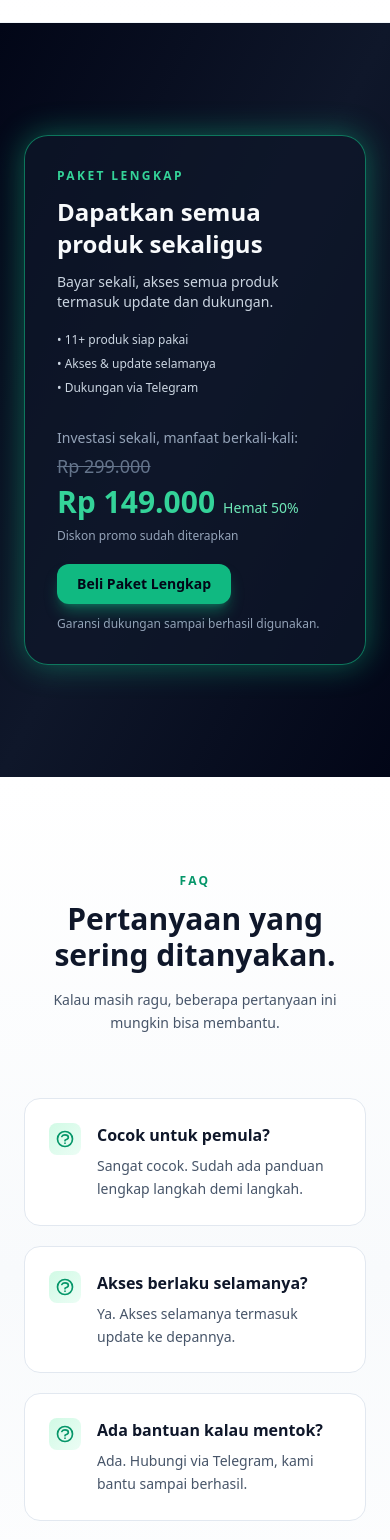
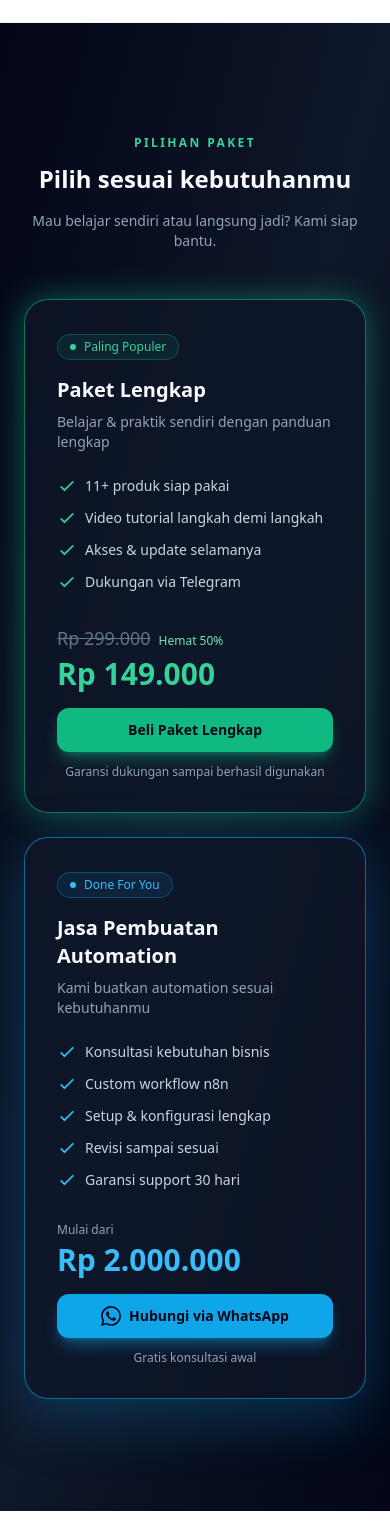
Before and after one commit to NaufalMubarok/jago_n8n, a Next.js app: page / in a window 390 px wide. Shown: the part 7480-9020 px from the top of the page. Built offline with nearby package versions, Linux system fonts and the light colour scheme.

Commit message:
update project

```diff
--- a/pages/index.tsx
+++ b/pages/index.tsx
@@ -356,66 +356,169 @@ export default function Home() {
         id="pricing"
         className="px-6 md:px-20 py-28 bg-gradient-to-br from-slate-950 via-slate-900 to-slate-950 text-slate-50"
       >
-        <div className="max-w-4xl mx-auto">
+        <div className="max-w-6xl mx-auto">
           <ScrollReveal>
-            <div className="rounded-3xl border border-emerald-500/60 bg-slate-900/70 p-8 md:p-10 shadow-[0_18px_60px_rgba(15,118,110,0.45)] animate-glow">
-              <div className="flex flex-col md:flex-row md:items-center md:justify-between gap-8">
-                <div>
+            <div className="text-center mb-12">
               <p className="text-xs font-semibold tracking-[0.2em] text-emerald-400 uppercase mb-3">
-                    Paket lengkap
+                Pilihan Paket
               </p>
-                  <h2 className="text-2xl sm:text-3xl md:text-4xl font-bold mb-3">
-                    Dapatkan semua produk sekaligus
+              <h2 className="text-2xl sm:text-3xl md:text-4xl font-bold mb-4">
+                Pilih sesuai kebutuhanmu
               </h2>
-                  <p className="text-sm md:text-base text-slate-300 max-w-xl">
-                    Bayar sekali, akses semua produk termasuk update dan dukungan.
+              <p className="text-sm md:text-base text-slate-400 max-w-2xl mx-auto">
+                Mau belajar sendiri atau langsung jadi? Kami siap bantu.
+              </p>
+            </div>
+          </ScrollReveal>
+
+          <div className="grid md:grid-cols-2 gap-6 md:gap-8">
+            {/* Paket Lengkap - DIY */}
+            <ScrollReveal delay={100}>
+              <div className="rounded-3xl border border-emerald-500/60 bg-slate-900/70 p-8 md:p-10 shadow-[0_18px_60px_rgba(15,118,110,0.45)] animate-glow h-full flex flex-col">
+                <div className="flex-1">
+                  <div className="inline-flex items-center gap-2 rounded-full border border-emerald-500/30 bg-emerald-500/10 px-3 py-1 text-xs font-medium text-emerald-400 mb-4">
+                    <span className="h-1.5 w-1.5 rounded-full bg-emerald-400" />
+                    Paling Populer
+                  </div>
+                  <h3 className="text-xl sm:text-2xl font-bold mb-2">
+                    Paket Lengkap
+                  </h3>
+                  <p className="text-sm text-slate-400 mb-6">
+                    Belajar & praktik sendiri dengan panduan lengkap
                   </p>
 
-                  <ul className="mt-5 space-y-2 text-xs sm:text-sm text-slate-300">
-                    <li>• 11+ produk siap pakai</li>
-                    <li>• Akses & update selamanya</li>
-                    <li>• Dukungan via Telegram</li>
+                  <ul className="space-y-3 text-sm text-slate-300 mb-8">
+                    <li className="flex items-center gap-2">
+                      <svg className="w-5 h-5 text-emerald-400 flex-shrink-0" fill="none" stroke="currentColor" viewBox="0 0 24 24">
+                        <path strokeLinecap="round" strokeLinejoin="round" strokeWidth={2} d="M5 13l4 4L19 7" />
+                      </svg>
+                      11+ produk siap pakai
+                    </li>
+                    <li className="flex items-center gap-2">
+                      <svg className="w-5 h-5 text-emerald-400 flex-shrink-0" fill="none" stroke="currentColor" viewBox="0 0 24 24">
+                        <path strokeLinecap="round" strokeLinejoin="round" strokeWidth={2} d="M5 13l4 4L19 7" />
+                      </svg>
+                      Video tutorial langkah demi langkah
+                    </li>
+                    <li className="flex items-center gap-2">
+                      <svg className="w-5 h-5 text-emerald-400 flex-shrink-0" fill="none" stroke="currentColor" viewBox="0 0 24 24">
+                        <path strokeLinecap="round" strokeLinejoin="round" strokeWidth={2} d="M5 13l4 4L19 7" />
+                      </svg>
+                      Akses & update selamanya
+                    </li>
+                    <li className="flex items-center gap-2">
+                      <svg className="w-5 h-5 text-emerald-400 flex-shrink-0" fill="none" stroke="currentColor" viewBox="0 0 24 24">
+                        <path strokeLinecap="round" strokeLinejoin="round" strokeWidth={2} d="M5 13l4 4L19 7" />
+                      </svg>
+                      Dukungan via Telegram
+                    </li>
                   </ul>
                 </div>
 
-                <div className="md:text-right">
-                  <div className="text-sm text-slate-400 mb-1">
-                    Investasi sekali, manfaat berkali-kali:
-                  </div>
-                  <div className="flex flex-col md:items-end gap-1">
-                    <div className="flex items-baseline gap-2 md:justify-end">
+                <div>
+                  <div className="flex items-baseline gap-2 mb-1">
                     <span className="text-lg text-slate-500 line-through">
                       Rp 299.000
                     </span>
-                    </div>
-                    <div className="flex items-baseline gap-2 md:justify-end">
-                      <span className="text-3xl md:text-4xl font-bold text-emerald-400">
-                        Rp 149.000
-                      </span>
-                      <span className="text-sm text-emerald-300 font-medium">
+                    <span className="text-xs text-emerald-300 font-medium">
                       Hemat 50%
                     </span>
                   </div>
-                    <p className="text-xs text-slate-400 mt-1">
-                      Diskon promo sudah diterapkan
-                    </p>
+                  <div className="text-3xl md:text-4xl font-bold text-emerald-400 mb-4">
+                    Rp 149.000
                   </div>
 
                   <a
                     href="/checkout"
-                    className="mt-5 inline-flex items-center justify-center px-5 sm:px-7 py-2.5 sm:py-3 rounded-xl bg-emerald-500 hover:bg-emerald-400 text-slate-950 font-semibold shadow-lg shadow-emerald-500/40 transition text-sm md:text-base hover:scale-105 hover:shadow-xl hover:shadow-emerald-500/60 relative overflow-hidden group"
+                    className="w-full inline-flex items-center justify-center px-5 sm:px-7 py-3 rounded-xl bg-emerald-500 hover:bg-emerald-400 text-slate-950 font-semibold shadow-lg shadow-emerald-500/40 transition text-sm md:text-base hover:scale-105 hover:shadow-xl hover:shadow-emerald-500/60 relative overflow-hidden group"
                   >
                     <span className="relative z-10">Beli Paket Lengkap</span>
                     <div className="absolute inset-0 shimmer opacity-0 group-hover:opacity-100"></div>
                   </a>
 
-                  <p className="mt-3 text-xs text-slate-400">
-                    Garansi dukungan sampai berhasil digunakan.
+                  <p className="mt-3 text-xs text-slate-400 text-center">
+                    Garansi dukungan sampai berhasil digunakan
                   </p>
                 </div>
               </div>
+            </ScrollReveal>
+
+            {/* Jasa Pembuatan Automation */}
+            <ScrollReveal delay={200}>
+              <div className="rounded-3xl border border-sky-500/60 bg-slate-900/70 p-8 md:p-10 shadow-[0_18px_60px_rgba(14,165,233,0.25)] h-full flex flex-col">
+                <div className="flex-1">
+                  <div className="inline-flex items-center gap-2 rounded-full border border-sky-500/30 bg-sky-500/10 px-3 py-1 text-xs font-medium text-sky-400 mb-4">
+                    <span className="h-1.5 w-1.5 rounded-full bg-sky-400" />
+                    Done For You
+                  </div>
+                  <h3 className="text-xl sm:text-2xl font-bold mb-2">
+                    Jasa Pembuatan Automation
+                  </h3>
+                  <p className="text-sm text-slate-400 mb-6">
+                    Kami buatkan automation sesuai kebutuhanmu
+                  </p>
+
+                  <ul className="space-y-3 text-sm text-slate-300 mb-8">
+                    <li className="flex items-center gap-2">
+                      <svg className="w-5 h-5 text-sky-400 flex-shrink-0" fill="none" stroke="currentColor" viewBox="0 0 24 24">
+                        <path strokeLinecap="round" strokeLinejoin="round" strokeWidth={2} d="M5 13l4 4L19 7" />
+                      </svg>
+                      Konsultasi kebutuhan bisnis
+                    </li>
+                    <li className="flex items-center gap-2">
+                      <svg className="w-5 h-5 text-sky-400 flex-shrink-0" fill="none" stroke="currentColor" viewBox="0 0 24 24">
+                        <path strokeLinecap="round" strokeLinejoin="round" strokeWidth={2} d="M5 13l4 4L19 7" />
+                      </svg>
+                      Custom workflow n8n
+                    </li>
+                    <li className="flex items-center gap-2">
+                      <svg className="w-5 h-5 text-sky-400 flex-shrink-0" fill="none" stroke="currentColor" viewBox="0 0 24 24">
+                        <path strokeLinecap="round" strokeLinejoin="round" strokeWidth={2} d="M5 13l4 4L19 7" />
+                      </svg>
+                      Setup & konfigurasi lengkap
+                    </li>
+                    <li className="flex items-center gap-2">
+                      <svg className="w-5 h-5 text-sky-400 flex-shrink-0" fill="none" stroke="currentColor" viewBox="0 0 24 24">
+                        <path strokeLinecap="round" strokeLinejoin="round" strokeWidth={2} d="M5 13l4 4L19 7" />
+                      </svg>
+                      Revisi sampai sesuai
+                    </li>
+                    <li className="flex items-center gap-2">
+                      <svg className="w-5 h-5 text-sky-400 flex-shrink-0" fill="none" stroke="currentColor" viewBox="0 0 24 24">
+                        <path strokeLinecap="round" strokeLinejoin="round" strokeWidth={2} d="M5 13l4 4L19 7" />
+                      </svg>
+                      Garansi support 30 hari
+                    </li>
+                  </ul>
+                </div>
+
+                <div>
+                  <div className="text-xs text-slate-400 mb-1">
+                    Mulai dari
+                  </div>
+                  <div className="text-3xl md:text-4xl font-bold text-sky-400 mb-4">
+                    Rp 2.000.000
+                  </div>
+
+                  <a
+                    href="https://wa.me/6281234306725?text=Halo,%20saya%20tertarik%20dengan%20jasa%20pembuatan%20automation"
+                    target="_blank"
+                    rel="noopener noreferrer"
+                    className="w-full inline-flex items-center justify-center gap-2 px-5 sm:px-7 py-3 rounded-xl bg-sky-500 hover:bg-sky-400 text-slate-950 font-semibold shadow-lg shadow-sky-500/40 transition text-sm md:text-base hover:scale-105 hover:shadow-xl hover:shadow-sky-500/60"
+                  >
+                    <svg className="w-5 h-5" fill="currentColor" viewBox="0 0 24 24">
+                      <path d="M17.472 14.382c-.297-.149-1.758-.867-2.03-.967-.273-.099-.471-.148-.67.15-.197.297-.767.966-.94 1.164-.173.199-.347.223-.644.075-.297-.15-1.255-.463-2.39-1.475-.883-.788-1.48-1.761-1.653-2.059-.173-.297-.018-.458.13-.606.134-.133.298-.347.446-.52.149-.174.198-.298.298-.497.099-.198.05-.371-.025-.52-.075-.149-.669-1.612-.916-2.207-.242-.579-.487-.5-.669-.51-.173-.008-.371-.01-.57-.01-.198 0-.52.074-.792.372-.272.297-1.04 1.016-1.04 2.479 0 1.462 1.065 2.875 1.213 3.074.149.198 2.096 3.2 5.077 4.487.709.306 1.262.489 1.694.625.712.227 1.36.195 1.871.118.571-.085 1.758-.719 2.006-1.413.248-.694.248-1.289.173-1.413-.074-.124-.272-.198-.57-.347m-5.421 7.403h-.004a9.87 9.87 0 01-5.031-1.378l-.361-.214-3.741.982.998-3.648-.235-.374a9.86 9.86 0 01-1.51-5.26c.001-5.45 4.436-9.884 9.888-9.884 2.64 0 5.122 1.03 6.988 2.898a9.825 9.825 0 012.893 6.994c-.003 5.45-4.437 9.884-9.885 9.884m8.413-18.297A11.815 11.815 0 0012.05 0C5.495 0 .16 5.335.157 11.892c0 2.096.547 4.142 1.588 5.945L.057 24l6.305-1.654a11.882 11.882 0 005.683 1.448h.005c6.554 0 11.89-5.335 11.893-11.893a11.821 11.821 0 00-3.48-8.413z" />
+                    </svg>
+                    Hubungi via WhatsApp
+                  </a>
+
+                  <p className="mt-3 text-xs text-slate-400 text-center">
+                    Gratis konsultasi awal
+                  </p>
+                </div>
               </div>
             </ScrollReveal>
+          </div>
         </div>
       </section>
 
--- a/pages/projects/[slug].tsx
+++ b/pages/projects/[slug].tsx
@@ -189,7 +189,7 @@ export default function ProjectDetail() {
               <div className="space-y-1">
                 <div className="flex items-baseline gap-2">
                   <h3 className="text-3xl font-bold text-emerald-400">
-                    Rp 25.000
+                    Rp 50.000
                   </h3>
                 </div>
                 <p className="text-[11px] text-slate-400">
```
Lines whose indentation alone changed are shown as unchanged.
